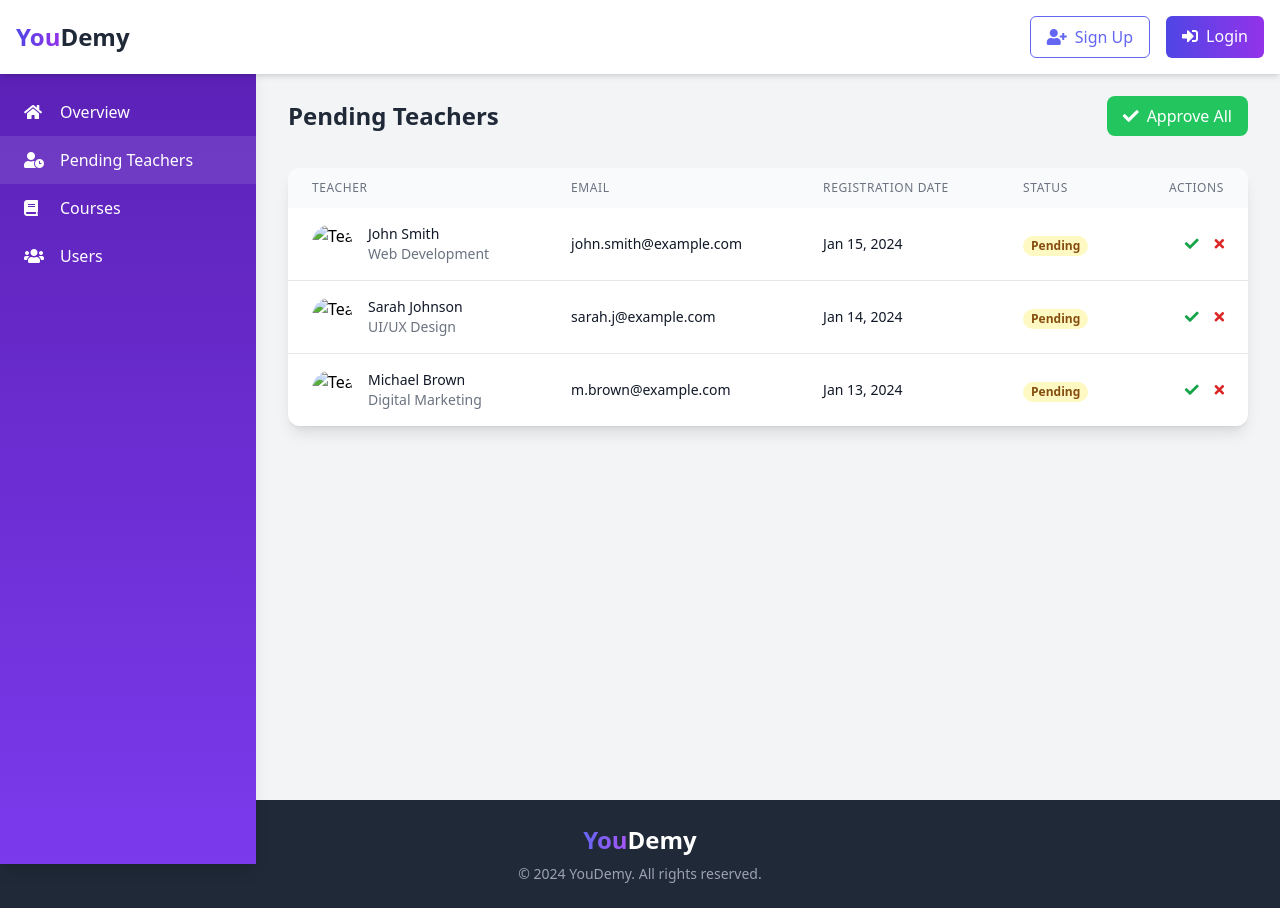
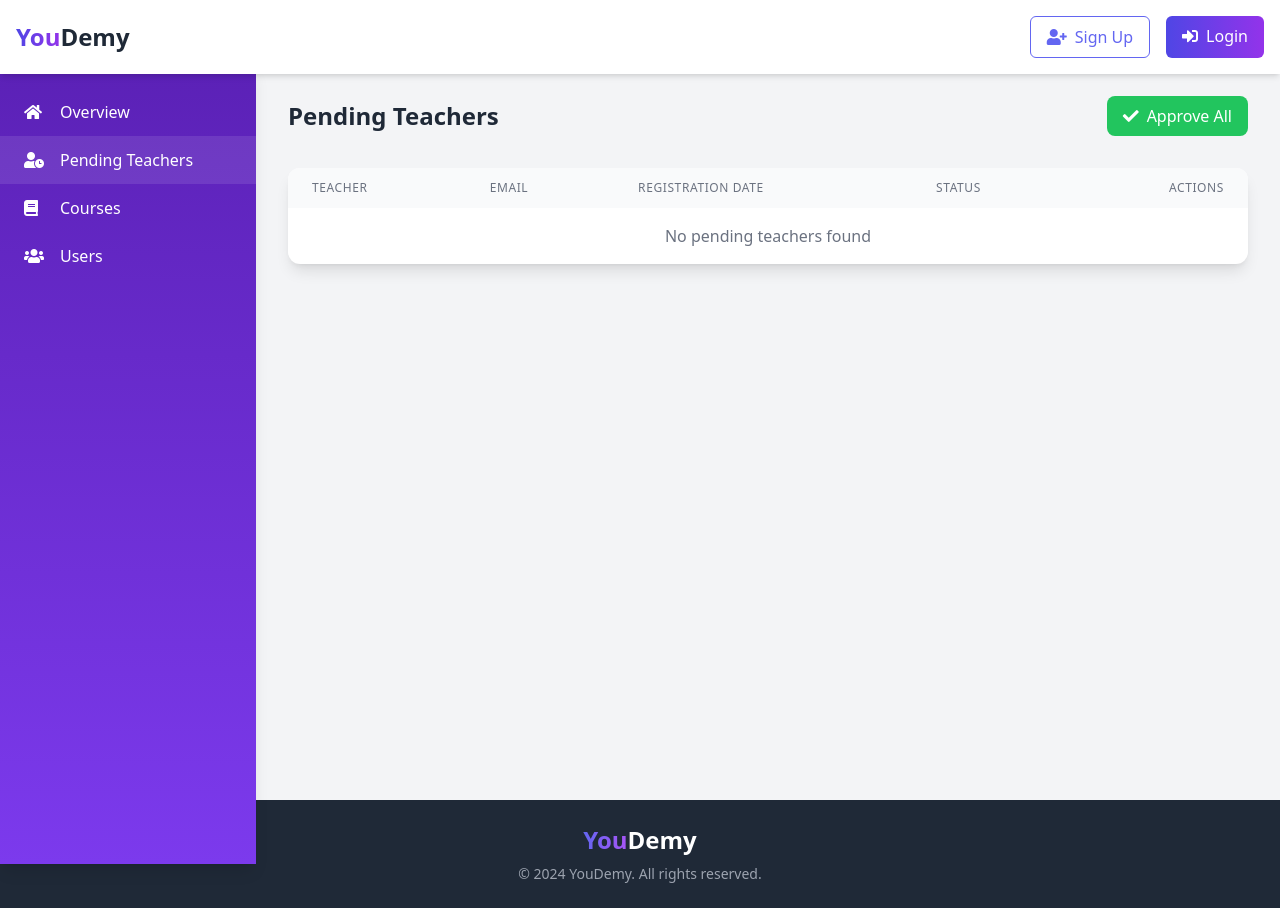
Before and after one commit to abdellatifguezadi/youdemy, a PHP site: page /admin/pending-teachers in a window 1280 px wide. Run offline with PHP 8.4, Linux system fonts and the light colour scheme; data comes from the database, SQL or seed files in the repository; some libraries are stand-ins or nearby versions.

Commit message:
diplay pending teacher

```diff
--- a/app/controllers/AdminController.php
+++ b/app/controllers/AdminController.php
@@ -2,9 +2,11 @@
 
 class AdminController extends BaseController {
 
+    private $userModel;
+
     function __construct()
     {
-
+        $this->userModel = new User();
     }
 
 
@@ -13,15 +15,18 @@ class AdminController extends BaseController {
         $this->render('admin/dashboard');
     }
 
-    public function  pending (){
-        $this->render('admin/pending-teachers');
+    public function pending () {
+        $pendingTeachers = $this->userModel->getTeacherpending();
+        $this->render('admin/pending-teachers', ['pendingTeachers' => $pendingTeachers]);
     }
 
-    public function courses(){
+    public function courses (){
         $this->render('admin/courses');
     }
 
     public function users(){
         $this->render('admin/users');
     }
+
+
 }
--- a/app/models/Course.php
+++ b/app/models/Course.php
@@ -25,31 +25,31 @@ class Course extends Db
         return new DocumentCourse($courseData);
     }
 
-    public function getAllCourses($limit = null, $offset = null)
-    {
-        $sql = "SELECT c.*, u.name, cat.name as category_name,
-                (SELECT COUNT(*) FROM enrollments WHERE course_id = c.id) as student_count
-                FROM {$this->table} c
-                LEFT JOIN users u ON c.teacher_id = u.id
-                LEFT JOIN categories cat ON c.category_id = cat.id
-                ORDER BY c.created_at DESC";
+    // public function getAllCourses($limit = null, $offset = null)
+    // {
+    //     $sql = "SELECT c.*, u.name, cat.name as category_name,
+    //             (SELECT COUNT(*) FROM enrollments WHERE course_id = c.id) as student_count
+    //             FROM {$this->table} c
+    //             LEFT JOIN users u ON c.teacher_id = u.id
+    //             LEFT JOIN categories cat ON c.category_id = cat.id
+    //             ORDER BY c.created_at DESC";
 
-        if ($limit !== null) {
-            $sql .= " LIMIT " . (int)$limit;
-            if ($offset !== null) {
-                $sql .= " OFFSET " . (int)$offset;
-            }
-        }
+    //     if ($limit !== null) {
+    //         $sql .= " LIMIT " . (int)$limit;
+    //         if ($offset !== null) {
+    //             $sql .= " OFFSET " . (int)$offset;
+    //         }
+    //     }
 
-        $stmt = $this->conn->prepare($sql);
-        $stmt->execute();
-        $courses = $stmt->fetchAll(PDO::FETCH_ASSOC);
+    //     $stmt = $this->conn->prepare($sql);
+    //     $stmt->execute();
+    //     $courses = $stmt->fetchAll(PDO::FETCH_ASSOC);
 
-        return array_map(function($course) {
-            $course['tags'] = $this->getCourseTags($course['id']);
-            return $this->createCourseObject($course);
-        }, $courses);
-    }
+    //     return array_map(function($course) {
+    //         $course['tags'] = $this->getCourseTags($course['id']);
+    //         return $this->createCourseObject($course);
+    //     }, $courses);
+    // }
 
     public function searchCourses($keywords = '', $category = '', $tag = '', $limit = null, $offset = null)
     {
--- a/app/models/User.php
+++ b/app/models/User.php
@@ -92,4 +92,10 @@ class User extends Db {
         $stmt->execute([$id]);
         return $stmt->fetch(PDO::FETCH_ASSOC);
     }
+
+    public function getTeacherpending(){
+        $stmt = $this->conn->prepare("SELECT * FROM users WHERE role_id = 2 AND is_active = 0");
+        $stmt->execute();
+        return $stmt->fetchAll(PDO::FETCH_ASSOC);
+    }
 }
--- a/app/views/admin/courses.php
+++ b/app/views/admin/courses.php
@@ -22,8 +22,3 @@
             </a>
         </nav>
     </div>
-
-        <h3>courser</h3>
-
-
-    <?php include '../app/views/partials/modals/footer.php'; ?>
--- a/app/views/admin/pending-teachers.php
+++ b/app/views/admin/pending-teachers.php
@@ -49,22 +49,30 @@
                         </tr>
                     </thead>
                     <tbody class="divide-y divide-gray-200">
-                        <!-- Teacher 1 -->
+                        <?php if (empty($pendingTeachers)): ?>
+                            <tr>
+                                <td colspan="5" class="px-6 py-4 text-center text-gray-500">
+                                    No pending teachers found
+                                </td>
+                            </tr>
+                        <?php else: ?>
+                            <?php foreach ($pendingTeachers as $teacher): ?>
                                 <tr class="hover:bg-gray-50">
                                     <td class="px-6 py-4 whitespace-nowrap">
                                         <div class="flex items-center">
-                                    <img class="h-10 w-10 rounded-full object-cover" src="https://via.placeholder.com/150" alt="Teacher">
+                                            <img class="h-10 w-10 rounded-full object-cover"
+                                                src="https://ui-avatars.com/api/?name=<?= urlencode($teacher['name']) ?>&background=random"
+                                                alt="<?= htmlspecialchars($teacher['name']) ?>">
                                             <div class="ml-4">
-                                        <div class="text-sm font-medium text-gray-900">John Smith</div>
-                                        <div class="text-sm text-gray-500">Web Development</div>
+                                                <div class="text-sm font-medium text-gray-900"><?= htmlspecialchars($teacher['name']) ?></div>
                                             </div>
                                         </div>
                                     </td>
                                     <td class="px-6 py-4 whitespace-nowrap">
-                                <div class="text-sm text-gray-900">john.smith@example.com</div>
+                                        <div class="text-sm text-gray-900"><?= htmlspecialchars($teacher['email']) ?></div>
                                     </td>
                                     <td class="px-6 py-4 whitespace-nowrap">
-                                <div class="text-sm text-gray-900">Jan 15, 2024</div>
+                                        <div class="text-sm text-gray-900"><?= date('M d, Y', strtotime($teacher['created_at'])) ?></div>
                                     </td>
                                     <td class="px-6 py-4 whitespace-nowrap">
                                         <span class="px-2 inline-flex text-xs leading-5 font-semibold rounded-full bg-yellow-100 text-yellow-800">
@@ -72,78 +80,16 @@
                                         </span>
                                     </td>
                                     <td class="px-6 py-4 whitespace-nowrap text-right text-sm font-medium">
-                                <button class="text-green-600 hover:text-green-900 mr-3">
+                                        <button class="text-green-600 hover:text-green-900 mr-3" >
                                             <i class="fas fa-check"></i>
                                         </button>
-                                <button class="text-red-600 hover:text-red-900">
+                                        <button class="text-red-600 hover:text-red-900" >
                                             <i class="fas fa-times"></i>
                                         </button>
                                     </td>
                                 </tr>
-
-                        <!-- Teacher 2 -->
-                        <tr class="hover:bg-gray-50">
-                            <td class="px-6 py-4 whitespace-nowrap">
-                                <div class="flex items-center">
-                                    <img class="h-10 w-10 rounded-full object-cover" src="https://via.placeholder.com/150" alt="Teacher">
-                                    <div class="ml-4">
-                                        <div class="text-sm font-medium text-gray-900">Sarah Johnson</div>
-                                        <div class="text-sm text-gray-500">UI/UX Design</div>
-                                    </div>
-                                </div>
-                            </td>
-                            <td class="px-6 py-4 whitespace-nowrap">
-                                <div class="text-sm text-gray-900">sarah.j@example.com</div>
-                            </td>
-                            <td class="px-6 py-4 whitespace-nowrap">
-                                <div class="text-sm text-gray-900">Jan 14, 2024</div>
-                            </td>
-                            <td class="px-6 py-4 whitespace-nowrap">
-                                <span class="px-2 inline-flex text-xs leading-5 font-semibold rounded-full bg-yellow-100 text-yellow-800">
-                                    Pending
-                                </span>
-                            </td>
-                            <td class="px-6 py-4 whitespace-nowrap text-right text-sm font-medium">
-                                <button class="text-green-600 hover:text-green-900 mr-3">
-                                    <i class="fas fa-check"></i>
-                                </button>
-                                <button class="text-red-600 hover:text-red-900">
-                                    <i class="fas fa-times"></i>
-                                </button>
-                            </td>
-                        </tr>
-
-                        <!-- Teacher 3 -->
-                        <tr class="hover:bg-gray-50">
-                            <td class="px-6 py-4 whitespace-nowrap">
-                                <div class="flex items-center">
-                                    <img class="h-10 w-10 rounded-full object-cover" src="https://via.placeholder.com/150" alt="Teacher">
-                                    <div class="ml-4">
-                                        <div class="text-sm font-medium text-gray-900">Michael Brown</div>
-                                        <div class="text-sm text-gray-500">Digital Marketing</div>
-                                    </div>
-                                </div>
-                            </td>
-                            <td class="px-6 py-4 whitespace-nowrap">
-                                <div class="text-sm text-gray-900">m.brown@example.com</div>
-                            </td>
-                            <td class="px-6 py-4 whitespace-nowrap">
-                                <div class="text-sm text-gray-900">Jan 13, 2024</div>
-                            </td>
-                            <td class="px-6 py-4 whitespace-nowrap">
-                                <span class="px-2 inline-flex text-xs leading-5 font-semibold rounded-full bg-yellow-100 text-yellow-800">
-                                    Pending
-                                </span>
-                            </td>
-                            <td class="px-6 py-4 whitespace-nowrap text-right text-sm font-medium">
-                                <button class="text-green-600 hover:text-green-900 mr-3">
-                                    <i class="fas fa-check"></i>
-                                </button>
-                                <button class="text-red-600 hover:text-red-900">
-                                    <i class="fas fa-times"></i>
-                                </button>
-                            </td>
-                        </tr>
+                            <?php endforeach; ?>
+                        <?php endif; ?>
                     </tbody>
                 </table>
             </div>
```
Lines whose indentation alone changed are shown as unchanged.
